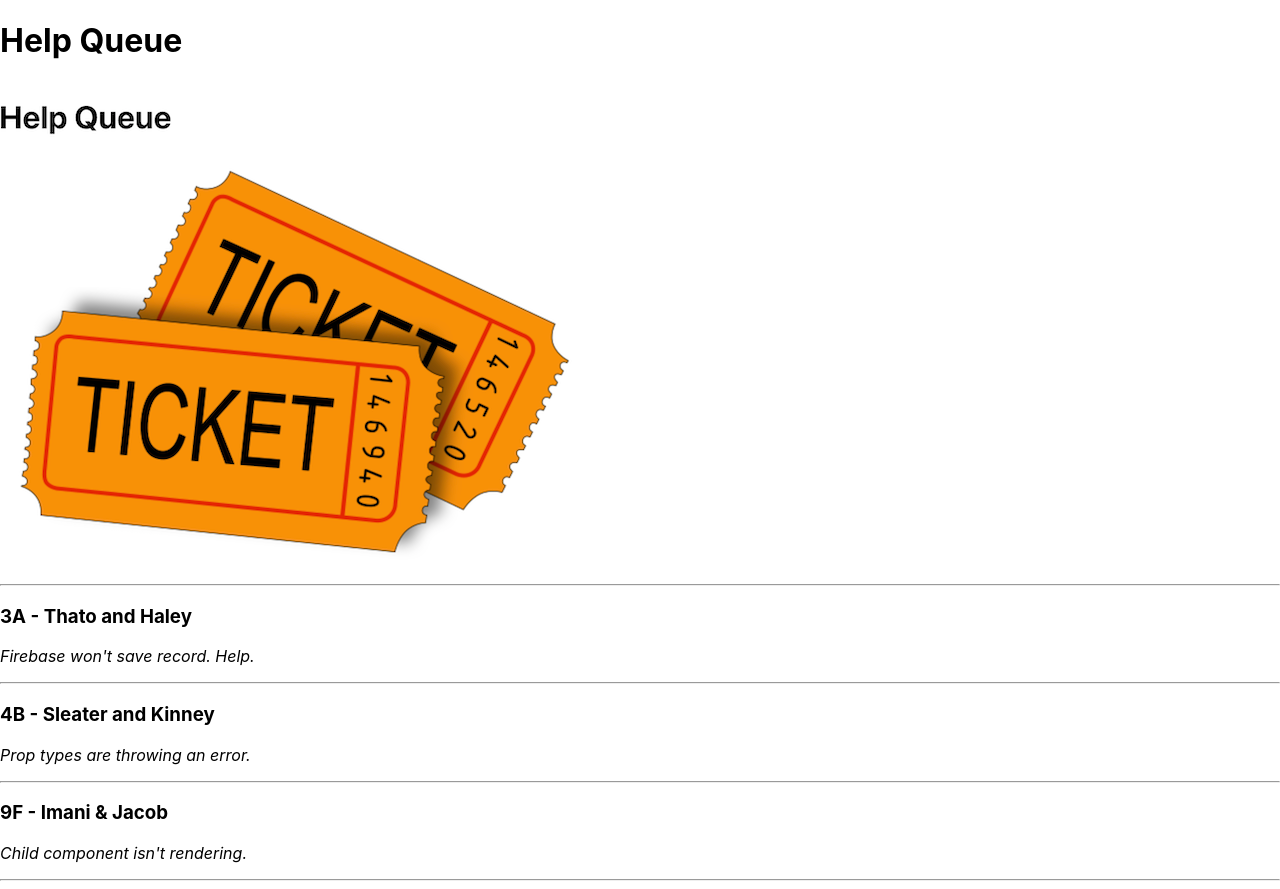
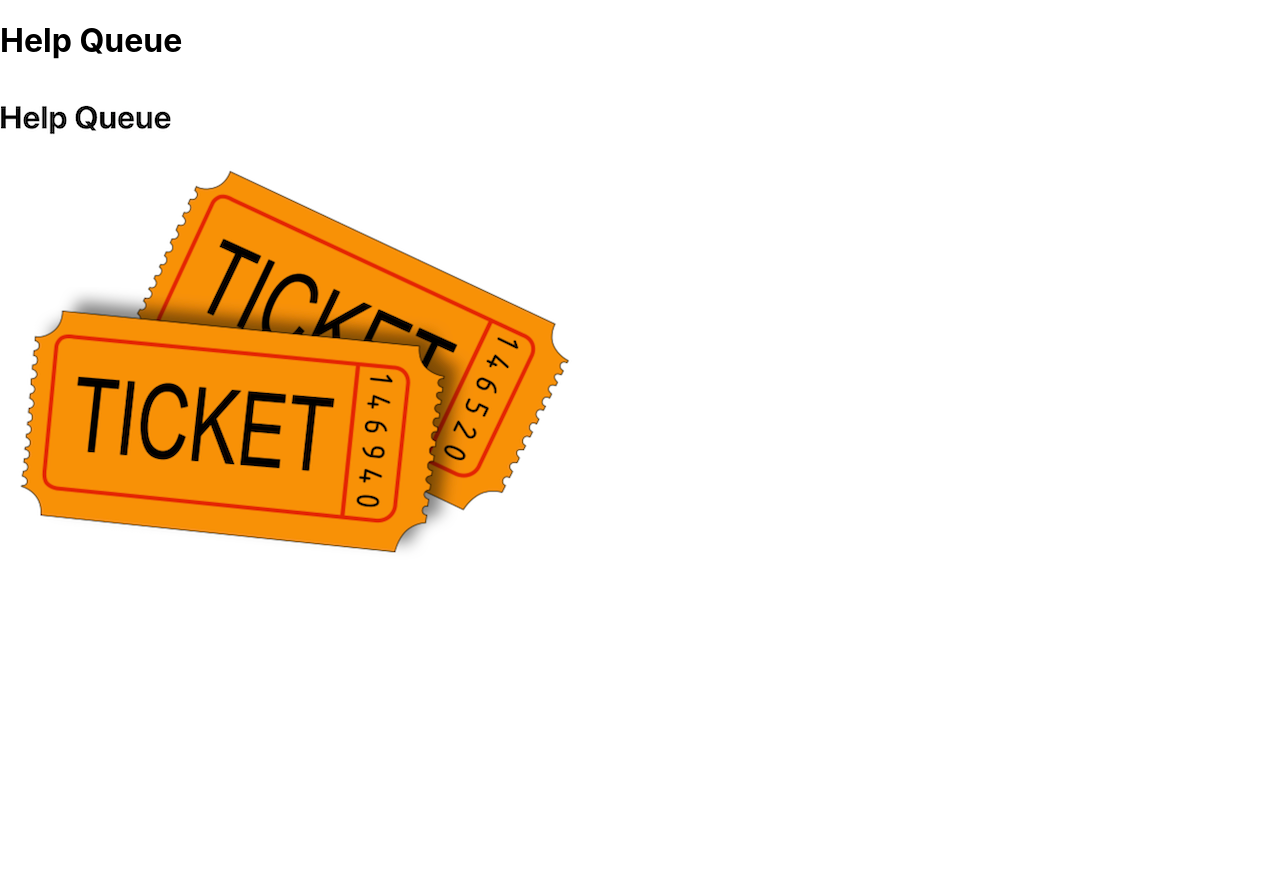
Before and after one commit to rbarcode/help-queue, a React (Create React App) app: page / in a window 1280 px wide. After the commit the page ends 800 px from the top, so only its background shows below. Built offline with nearby package versions, Linux system fonts and the light colour scheme.

Commit message:
Update App.js to render TicketControl.

```diff
--- a/src/components/App.js
+++ b/src/components/App.js
@@ -1,12 +1,12 @@
 import React from "react";
 import Header from "./Header";
-import TicketList from "./TicketList";
+import TicketControl from "./TicketControl";
 
 function App(){
   return (
     <React.Fragment>
       <Header />
-      <TicketList />
+      <TicketControl />
     </React.Fragment>
   );
 }
```
